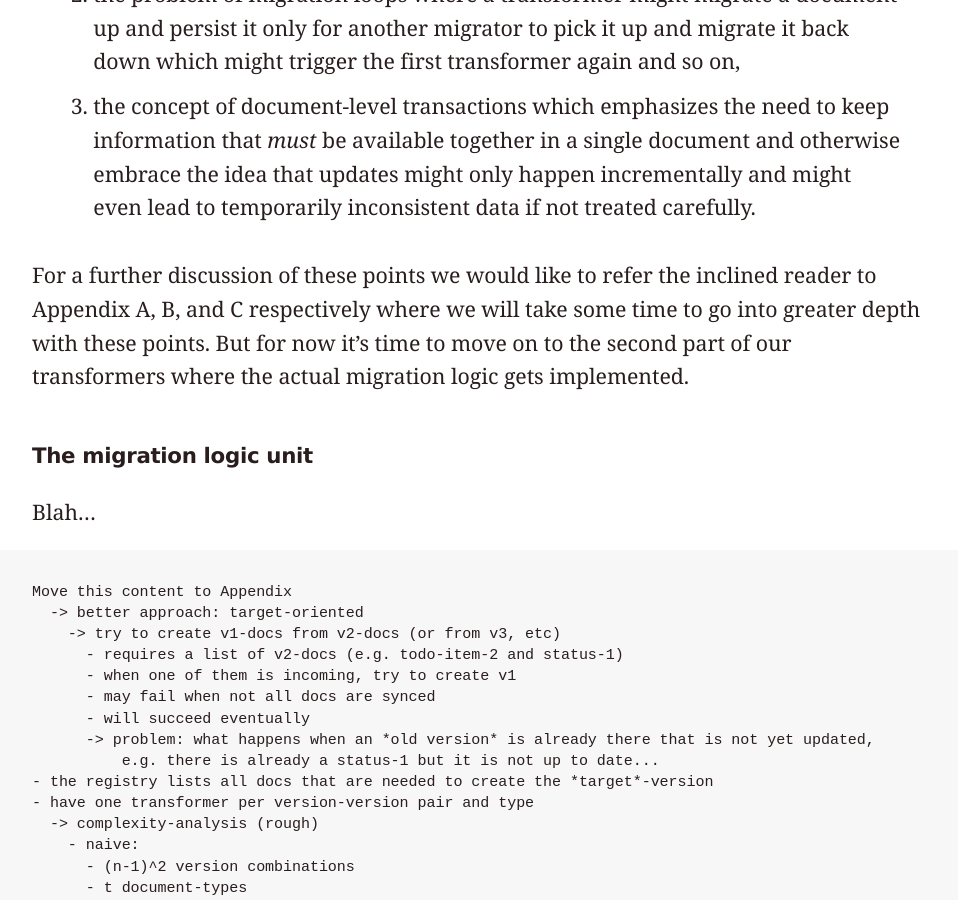
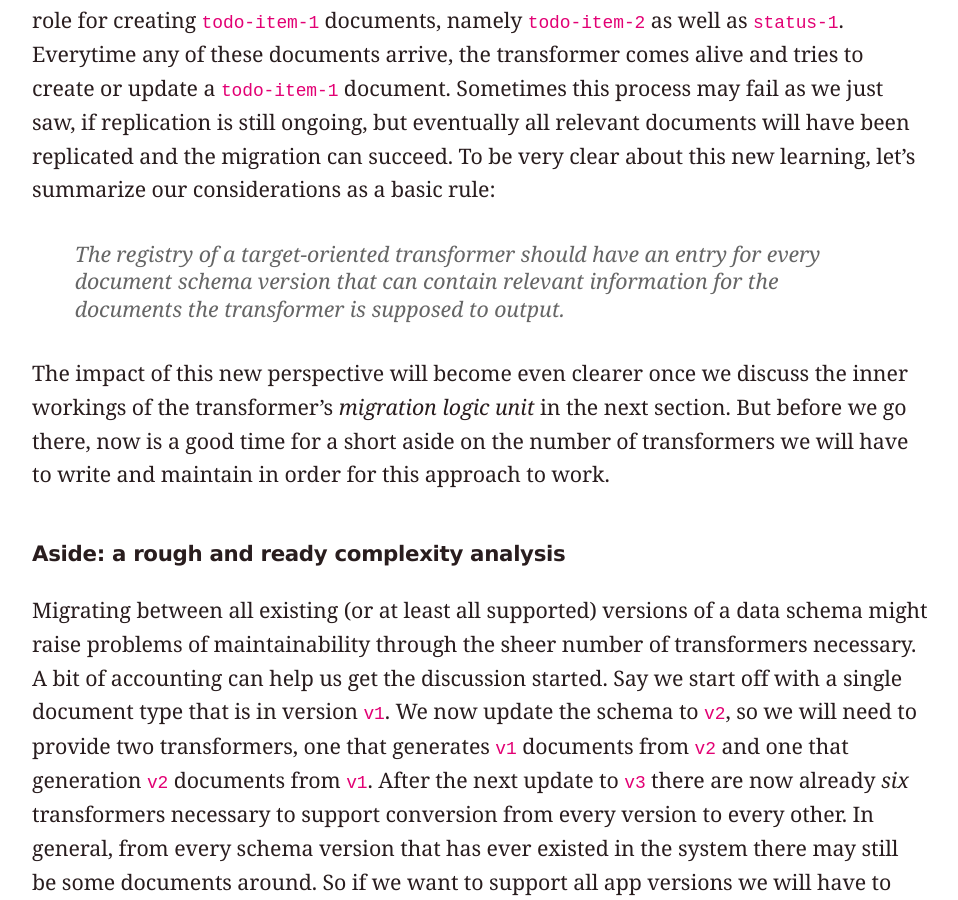
Before and after one commit to jo/sync-tank, a Jekyll site: the page built from migrations.md, in a window 1280 px wide and 900 px high, scrolled down 48700 px. Shown: the whole window, without its empty margins (96-1054 px from the left). Built offline with Jekyll 4.4.1, drawn with Linux system fonts in a browser that asks for light colours; our own code applies the rules of GitHub Pages for plain Markdown files; some of the changed text lies outside the part shown.

Commit message:
add comlexity analysis

````diff
--- a/migrations.md
+++ b/migrations.md
@@ -612,7 +612,7 @@ The third major version that was just introduced requires todo items to have a `
 }
 ```
 
-These are the three major schema versions that we have to maintain in parallel. In order to keep all versions up to date when one piece of data changes it will be necessary to update existing documents in multiple versions. For instance, if a user creates a todo item with their very old app that still runs version one, we need to migrate documents up so that the new todo is not lost on devices that run newer versions. Similarly, we need to migrate changes down to support older apps. Apart from the actual migration logic this setup requires some additional infrastructure to work well. First, we will need to distribute documents with multiple versions throughout the system, and then we will need to manage documents with multiple versions from inside the applications. Let's take a closer look.
+These are the three major schema versions that we have to maintain in parallel. In order to keep all versions up to date when one piece of data changes it will be necessary to update existing documents in multiple versions. For instance, if a user creates a todo item with their very old app that still runs version one, we need to migrate documents up so that the new todo is not lost on devices that run newer versions. Similarly, we need to migrate changes made with newer apps down to support older apps. Apart from the actual migration logic this setup requires some additional infrastructure to work well. First, we will need to distribute documents with multiple versions throughout the system, and then we will need to manage documents with multiple versions from inside the applications. Let's take a closer look at these two tasks.
 
 #### Replication channels
 
@@ -693,37 +693,70 @@ To approach this problem, we would like to start with the intuition we had when
 
 To illustrate the failure scenario, let's playback in *slow-motion*, as it were, what happens when Marten creates a new todo item with his Android app which runs on version *two* of the data schema. The action will create two documents, namely a `todo-item-2` and a `status-1` document. Once the documents are created, they are replicated to the server-side database where they arrive one by one (clearly visible thanks to our slow motion setting were network traffic is almost unbearably slow). Say the new `todo-item-2` document arrives first. This triggers a transformer to wake up which is responsible for migrating todo items down from version two to version one. To create version one of the document, however, the transformer needs to set the `isDone` state properly which it cannot know until the `status-1` document has been replicated. So *unless all relevant documents have been replicated, the migration has to be aborted*. When the `status-1` document comes in after a while, all information is now there, but the *source-oriented* todo item transformer will not feel responsible anymore and the whole migration process fails.
 
-The solution to this problem is a *target-oriented* responsibility design. Transformers should be written with respect to the document classes they are *outputting*, not the ones they are reading. As a result, our todo item transformer would not focus on reading `todo-item-2` documents but on creating `todo-item-1` documents. This looks like no more than a change of perspective, but it makes a huge difference for a correct implementation. The registry for this transformer would now contain all document types that might play a role for creating `todo-item-1` documents, namely `todo-item-2` as well as `status-1`. Everytime any of these documents arrive, the transformer comes alive and tries to create or update a `todo-item-1` document. Sometimes this process may fail as we just saw, if replication is still ongoing, but eventually all relevant documents will have been replicated and the migration can succeed. To be very clear about this new learning, let's summarize our considerations as a basic rule:
+<figure class="diagram" id="figure-4">
+  <img src="images/responsibilities.svg" alt="Schematic view of responsibility types" />
+  <figcaption>
+    <b>Figure 4: Source versus target-oriented responsibility design - a subtle but impactful change of perspective.</b>
+    <span> On the left, a source-oriented transformer listens for one particular incoming schema and produces potentially multiple output documents. On the right, a target-oriented transformer tries to create one particular schema from potentially multiple relevant input documents.
+    </span>
+  </figcaption>
+</figure>
+
+The solution to this problem is a *target-oriented* responsibility design. Transformers should be written with respect to the document classes they are *outputting*, not the ones they are reading. Figure 4 illustrates the different approaches. For our example this would mean that our todo item transformer would not focus on *reading* `todo-item-2` documents but on *creating* `todo-item-1` documents. This looks like no more than a change of perspective, but it makes a huge difference for a correct implementation. The registry for this transformer would now contain all document types that might play a role for creating `todo-item-1` documents, namely `todo-item-2` as well as `status-1`. Everytime any of these documents arrive, the transformer comes alive and tries to create or update a `todo-item-1` document. Sometimes this process may fail as we just saw, if replication is still ongoing, but eventually all relevant documents will have been replicated and the migration can succeed. To be very clear about this new learning, let's summarize our considerations as a basic rule:
 
 > The registry of a target-oriented transformer should have an entry for every document schema version that can contain relevant information for the documents the transformer is supposed to output.
 
-There are a few important additional points to this discussion that we feel would lead us too far away from our current focus on the different transformer-parts. These points concern
+The impact of this new perspective will become even clearer once we discuss the inner workings of the transformer's *migration logic unit* in the next section. But before we go there, now is a good time for a short aside on the number of transformers we will have to write and maintain in order for this approach to work.
 
-1. the amount of transformers required which might grow quadratically with the number of supported schema versions and could lead to maintenance problems if not optimized,
-2. the problem of migration loops where a transformer might migrate a document up and persist it only for another migrator to pick it up and migrate it back down which might trigger the first transformer again and so on,
-3. the concept of document-level transactions which emphasizes the need to keep information that *must* be available together in a single document and otherwise embrace the idea that updates might only happen incrementally and might even lead to temporarily inconsistent data if not treated carefully.
+#### Aside: a rough and ready complexity analysis
 
-For a further discussion of these points we would like to refer the inclined reader to Appendix A, B, and C respectively where we will take some time to go into greater depth with these points. But for now it's time to move on to the second part of our transformers where the actual migration logic gets implemented.
+Migrating between all existing (or at least all supported) versions of a data schema might raise problems of maintainability through the sheer number of transformers necessary. A bit of accounting can help us get the discussion started. Say we start off with a single document type that is in version `v1`. We now update the schema to `v2`, so we will need to provide two transformers, one that generates `v1` documents from `v2` and one that generation `v2` documents from `v1`. After the next update to `v3` there are now already *six* transformers necessary to support conversion from every version to every other. In general, from every schema version that has ever existed in the system there may still be some documents around. So if we want to support all app versions we will have to provide as many transformers as there are ordered pairs, meaning $n (n - 1)$ transformers if the current data schema has version `n`. That's $n^2 - n$ - the amount of transformers grows quadratically with the number of supported schema versions! And we have only just considered a single document type.
 
-#### The migration logic unit
+A data schema in the wild can easily accommodate dozens of document types. In our example we just had three types (`todo-item`, `status`, `settings`) but to be more general let's say we have `t` different document types. If we introduce a new version for every type with every data schema update we need $t n (n - 1)$ transformers in total. If there are 6 schema versions and only 10 document types this already amounts to 300 transformers, which would be a nightmare to write, let alone to maintain.
 
-Blah...
+```
+- strategy:
+  - drop version support
+  - splitting data schema into smaller types, not updating complete data schema
+  - transformer-chains (avoiding loops)
+```
 
 
 
 
 
 
+But for now it's time to move on to the second part of our transformers where the actual migration logic gets implemented.
+
+#### The migration logic unit
+
+```
+- schema knowledge: how to get it, what is needed
+- splitting up documents
+- merging documents
+  - needs retrieval
+    -> more views?
+- caveat: the concept of document-level transactions which emphasizes the need to keep information that *must* be available together in a single document and otherwise embrace the idea that updates might only happen incrementally and might even lead to temporarily inconsistent data if not treated carefully.
+```
+
+
+#### The update handler
+
+```
+- MLU outputs current document, but may create conflict
+- fetch and save new docs
+- how to avoid loops
+  -> the problem of migration loops where a transformer might migrate a document up and persist it only for another migrator to pick it up and migrate it back down which might trigger the first transformer again and so on,
+- conflict generation, inter-schema conflicts
+```
+
+
+
 ```
 Move this content to Appendix
   -> better approach: target-oriented
-    -> try to create v1-docs from v2-docs (or from v3, etc)
-      - requires a list of v2-docs (e.g. todo-item-2 and status-1)
-      - when one of them is incoming, try to create v1
-      - may fail when not all docs are synced
-      - will succeed eventually
-      -> problem: what happens when an *old version* is already there that is not yet updated,
-          e.g. there is already a status-1 but it is not up to date...
+    -> problem: what happens when an *old version* is already there that is not yet updated,
+        e.g. there is already a status-1 but it is not up to date...
 - the registry lists all docs that are needed to create the *target*-version
 - have one transformer per version-version pair and type
   -> complexity-analysis (rough)
@@ -731,21 +764,6 @@ Move this content to Appendix
       - (n-1)^2 version combinations
       - t document-types
       => O(t * n^2) transformers, e.g. with 5 versions and 20 types => 500 transformers!
-```
-
-
-
-```
-- on server side, migration is implemented as follows:
-  1. listen to changes, filter by old (source) schema version
-  2. apply migration to each doc
-  3. create doc with new version or update
-- works in both directions
-- complexity analysis (?)
-- server-side transformers consisting of
-  - type registry
-  - transformation engine
-  - update handler
 ```
 
 
--- a/notes.md
+++ b/notes.md
@@ -59,6 +59,45 @@ validation of multi schemas
 
 - Sometimes offline-capability is not just nice to have, but a hard requirement -> mention immmr again
 
-- move Couch-introduction from todo-app chapter to couch-chaper
 
 [describe changes feed and backend services in couch-chapter]
+
+[TBD: mention upcoming document ACLs in CouchDB and one big database as opposed to couch-per-user]
+
+
+These two requirements lead us to think about distributed migrations. This may start in the product department, where product managers [obviously](https://medium.com/swlh/designers-will-design-developers-will-develop-and-why-you-must-stop-them-399255275593) want to evolve the app into a full-fledged project management suite. Product decides that a todo should no longer just be open or done but should hold a number of different progress states like 'started', 'blocked', 'rejected', 'completed', etc. No problem, right? We just tweak the schema a bit, the todo state is no longer a Boolean but some form of String or Enum that can hold multiple values and we are done. - But wait, what about the todos that are already in the system? - Maybe we can update them? Or maybe the apps should be able to deal with both kinds of todos? - So we should support two schema versions now and old documents are still valid? And what if someone is using the old version of the app on their phone? The old version doesn't know anything about the new progress states. How could it possibly deal with documents of the new format? - We could force people to upgrade their apps so everybody at least agrees on the new schema. - So you want to make the entire application unusable unless someone goes to the appstore and updates to the latest version? This is not very appealing. - Do you have a better idea?
+In fact, we do. Stay tuned.
+
+
+At this point we have gotten a bit ahead of ourselves and are already discussing migration strategies, albeit in a somewhat hasty and unstructured manner. So let's roll up our sleeves and start building out this app, step by step.
+
+#### grammar questions
+- This would for instance blah... vs This would, for instance, blah...
+- todo item vs todo-item
+- todo app vs todo-app
+- data schema vs dataschema
+- client-side vs client side
+- multi-version support vs multi version-support vs multi-version support vs multi version support
+- user database vs user-database
+- of course, blah vs of course blah
+- However blah... vs However, blah...
+- `id`-attribute vs `id` attribute
+- set up vs setup
+- Be careful, though, not to... vs Be careful though, not to...
+
+
+
+- Fail fast, fail often - not mentioned so far:
+  - if partially synced or ignored lots of data will be missing
+  - couchdb is limited (no hooks)
+  - cannot support old versions. can we switch off older versions?
+
+- Talk about Der Semsel?
+#### Der Semsel - proposal for a semantic selector in Mango
+
+Is there a reason why the example specifies the version only with an integer after we have gone through some efforts to establish *semantic versioning* for the data schema before? Why not use the full semantic version and have `_id`-suffixes like `:v:1.2.3`?
+
+
+
+
+## materials last chapter
````
Also changed, not shown: other parts of migrations.md (+2 -2 lines), images/responsibilities.svg (added).
